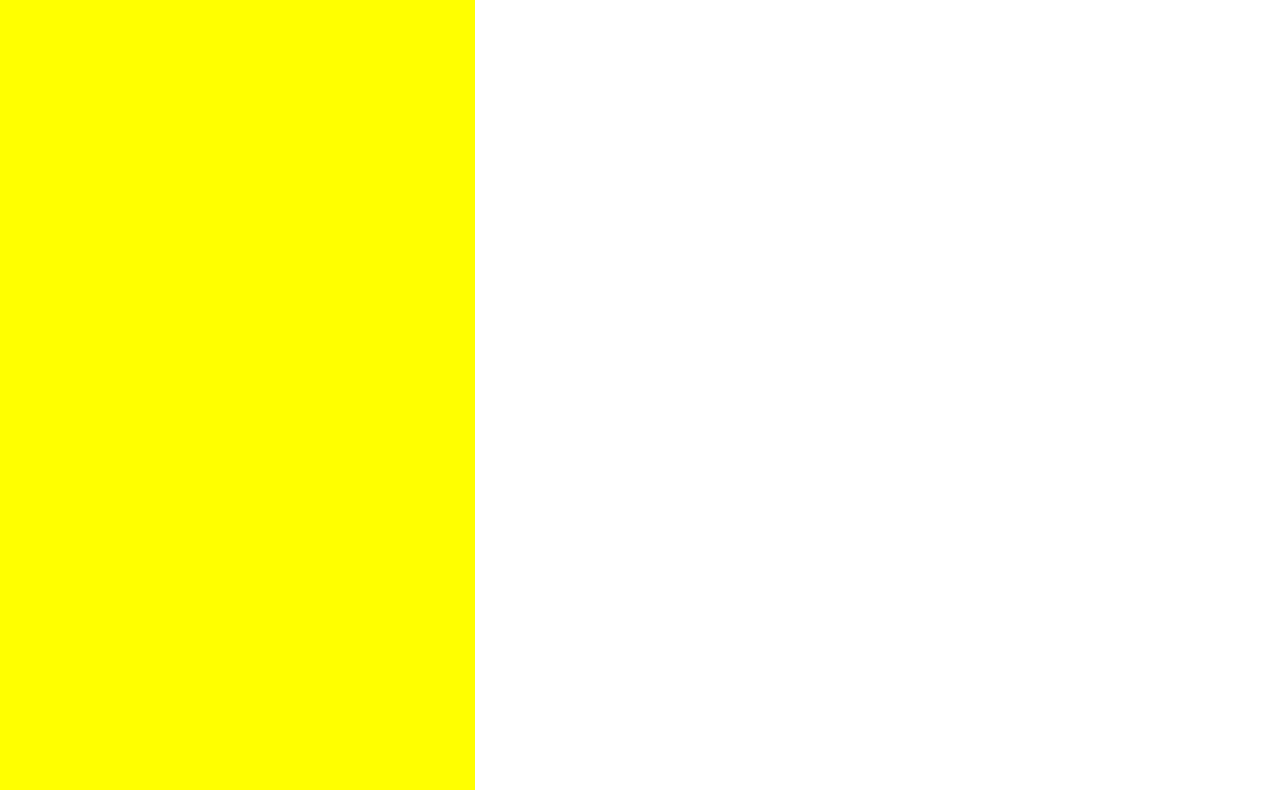
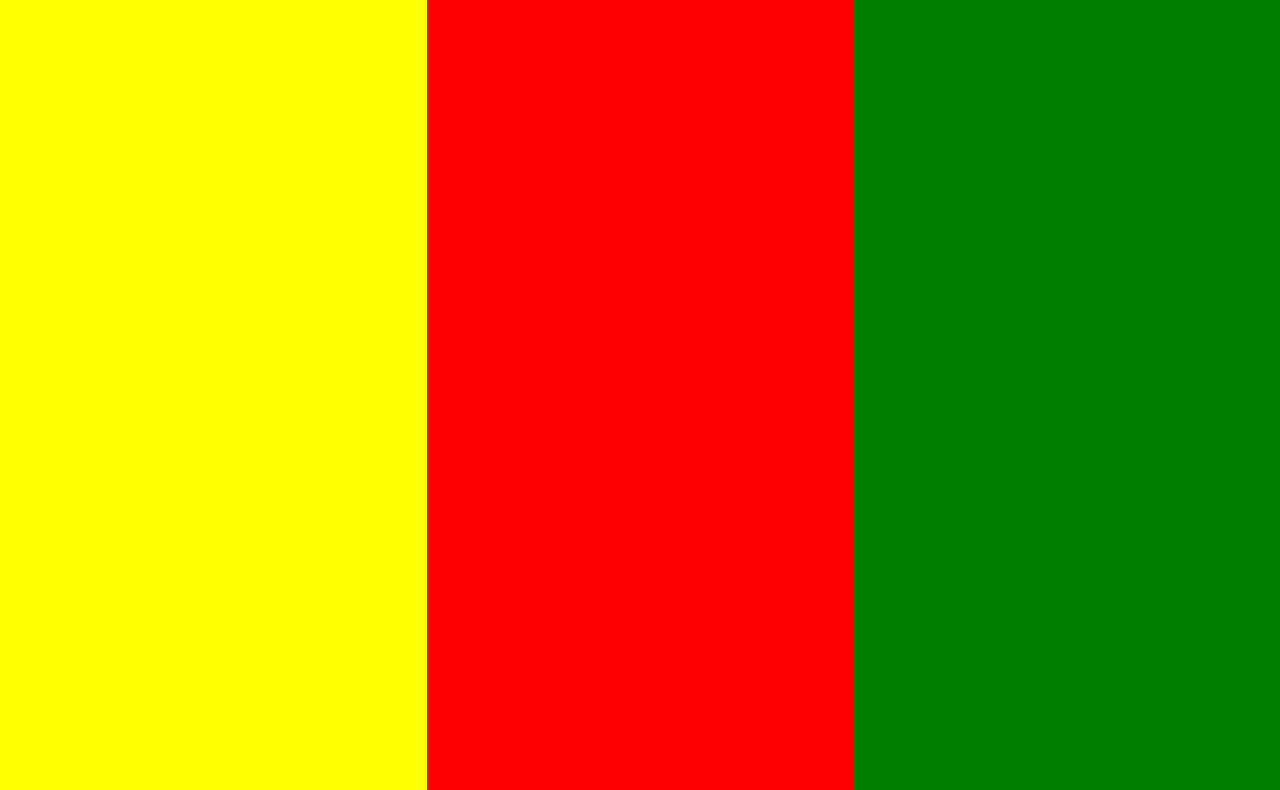
Before and after one commit to Krishnapriya0202/Doordash, a website: page index.html in a window 1280 px wide. Shown: the part 230-1020 px from the top of the page. Drawn offline with Linux system fonts and the light colour scheme.

Commit message:
Added Git and React

```diff
--- a/index.html
+++ b/index.html
@@ -31,7 +31,13 @@
         <div class="js">
             Javascript
         </div>
+
+    <div class="git">
+        Git
     </div>
-
+    <div class="react">
+        React
+    </div>
+    </div>
 </body>
 </html>
--- a/style.css
+++ b/style.css
@@ -66,3 +66,9 @@ body{
 .sections .js{
     background: yellow;
 }
+.sections .git{
+    background: red;
+}
+.sections .react{
+    background: green;
+}
```
